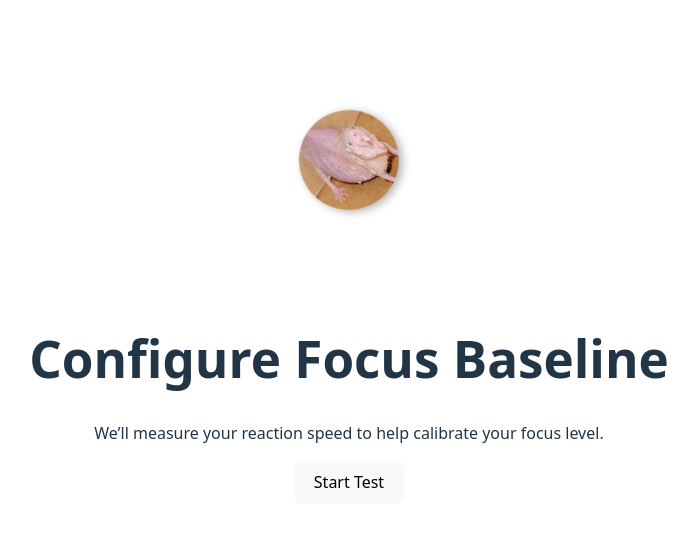
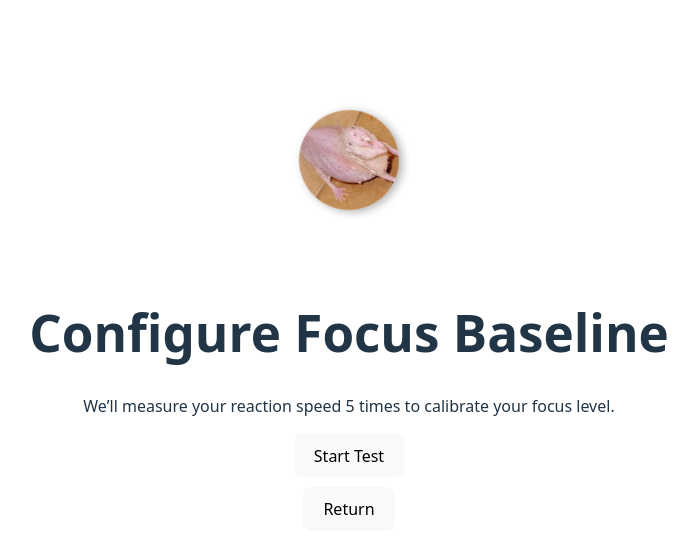
Before and after one commit to Madrobot9182/AttentionSpan.ai, a React app in the folder app/frontend/: page /configuration in a window 1280 px wide. Shown: the top 554 px of the page, without its empty margins (291-989 px from the left). Built offline with nearby package versions, Linux system fonts and the light colour scheme; the HTML template or start-up script is replaced by a standard one.

Commit message:
configuration multiple tests, formatting stuff

```diff
--- a/app/frontend/src/App.tsx
+++ b/app/frontend/src/App.tsx
@@ -20,5 +20,4 @@ function App() {
 	)
 }
 
-
 export default App
--- a/app/frontend/src/pages/Configuration.tsx
+++ b/app/frontend/src/pages/Configuration.tsx
@@ -1,50 +1,70 @@
 import React, { useState, useRef } from 'react'
-import { useNavigate } from 'react-router-dom';
+import { useNavigate } from 'react-router-dom'
 
 const Configure: React.FC = () => {
-  const [waiting, setWaiting] = useState(false);
-  const [ready, setReady] = useState(false);
-  const [startTime, setStartTime] = useState<number | null>(null);
-  const [reactionTime, setReactionTime] = useState<number | null>(null);
-  const timeoutRef = useRef<number | null>(null);
-  const [isDone, setIsDone] = useState(false);
+  const TOTAL_TRIALS = 5
+  const [waiting, setWaiting] = useState(false)
+  const [ready, setReady] = useState(false)
+  const [startTime, setStartTime] = useState<number | null>(null)
+  const [reactionTime, setReactionTime] = useState<number | null>(null)
+  const [trialCount, setTrialCount] = useState(0)
+  const [allTimes, setAllTimes] = useState<number[]>([])
+  const timeoutRef = useRef<number | null>(null)
+  const [isDone, setIsDone] = useState(false)
+  const [inProgress, setInProgress] = useState(false)
   const navigate = useNavigate()
 
   const startTest = () => {
-    setReactionTime(null);
-    setWaiting(true);
-    setReady(false);
-    setIsDone(false);
+    setReactionTime(null)
+    setWaiting(true)
+    setReady(false)
+    setIsDone(false)
+    setInProgress(true)
 
     // Random delay before green screen
-    const delay = Math.random() * 3000 + 2000;
+    const delay = Math.random() * 3000 + 2000
     timeoutRef.current = window.setTimeout(() => {
-      setWaiting(false);
-      setReady(true);
-      setStartTime(performance.now());
-    }, delay);
-  };
+      setWaiting(false)
+      setReady(true)
+      setStartTime(performance.now())
+    }, delay)
+  }
 
   const handleClick = () => {
     if (waiting) {
       // Clicked too early
-      clearTimeout(timeoutRef.current!);
-      setWaiting(false);
-      alert('Too soon! Try again.');
+      clearTimeout(timeoutRef.current!)
+      setWaiting(false)
+      alert('Too soon! Try again.')
     } else if (ready) {
       // Measure reaction time
-      const endTime = performance.now();
-      setReady(false);
-      setReactionTime(endTime - (startTime ?? 0));
-      setIsDone(true);
-    };
+      const endTime = performance.now()
+      const newTime = endTime - (startTime ?? 0)
+      setReady(false)
+      setReactionTime(newTime)
+
+      // Record result
+      setAllTimes(prev => [...prev, newTime])
+      const nextTrial = trialCount + 1
+      setTrialCount(nextTrial)
+
+      // If all 5 trials are done, show results
+      if (nextTrial >= TOTAL_TRIALS) {
+        setIsDone(true)
+        setInProgress(false)
+      }
+    }
   }
 
   const handleReturn = () => {
-    console.log('Open home screen')
-    // TODO: Open config modal or navigate to settings page
+    console.log('Returning to home screen')
     navigate('/')
   }
+
+  const averageTime =
+    allTimes.length > 0
+      ? Math.round(allTimes.reduce((a, b) => a + b, 0) / allTimes.length)
+      : null
 
   return (
     <main
@@ -55,10 +75,12 @@ const Configure: React.FC = () => {
     >
       <h1 className="text-4xl font-bold mb-6">Configure Focus Baseline</h1>
 
-      {!waiting && !ready && !reactionTime && (
+      {/* Intro screen */}
+      {!waiting && !ready && reactionTime === null && trialCount === 0 && (
         <>
           <p className="text-lg mb-6">
-            We’ll measure your reaction speed to help calibrate your focus level.
+            We’ll measure your reaction speed 5 times to calibrate your focus
+            level.
           </p>
           <button
             onClick={startTest}
@@ -69,34 +91,50 @@ const Configure: React.FC = () => {
         </>
       )}
 
-      {waiting && (
-        <p className="text-xl text-gray-700">Wait for green...</p>
-      )}
+      {waiting && <p className="text-xl text-gray-700">Wait for green...</p>}
+      {ready && <p className="text-2xl text-gray-800 font-semibold">Click now!</p>}
 
-      {ready && (
-        <p className="text-2xl text-gray-800 font-semibold">Click now!</p>
-      )}
-
-      {reactionTime && (
+      {/* During test trials */}
+      {reactionTime && !isDone && (
         <div>
-          <p className="text-xl mt-4">Your reaction time: {Math.round(reactionTime)} ms</p>
+          <p className="text-xl mt-4">
+            Trial {trialCount} of {TOTAL_TRIALS}: {Math.round(reactionTime)} ms
+          </p>
           <button
             onClick={startTest}
             className="mt-6 px-6 py-3 bg-blue-500 hover:bg-blue-600 text-white font-semibold rounded-2xl shadow"
           >
-            Try Again
+            Next Trial
           </button>
         </div>
       )}
 
-      {isDone &&
-        <button
-        onClick={handleReturn}
-        className="px-6 py-3 rounded-2xl font-semibold shadow bg-blue-500 hover:bg-blue-600 text-white"
-        >
-          return
-        </button>
-      }
+      {/* After finishing all trials */}
+      {isDone && (
+        <div style={{ marginTop: '10px' }} className="flex flex-col items-center">
+          <p className="text-xl mb-4">
+            ✅ All tests complete! Average reaction time: {averageTime} ms
+          </p>
+          <button
+            onClick={handleReturn}
+            className="px-6 py-3 rounded-2xl font-semibold shadow bg-blue-500 hover:bg-blue-600 text-white"
+          >
+            Return
+          </button>
+        </div>
+      )}
+
+      {/* Return button only before or after test */}
+      {!inProgress && !isDone && trialCount === 0 && (
+        <div style={{ marginTop: '10px' }}>
+          <button
+            onClick={handleReturn}
+            className="px-6 py-3 rounded-2xl font-semibold shadow bg-gray-400 hover:bg-gray-500 text-white"
+          >
+            Return
+          </button>
+        </div>
+      )}
     </main>
   )
 }
```
